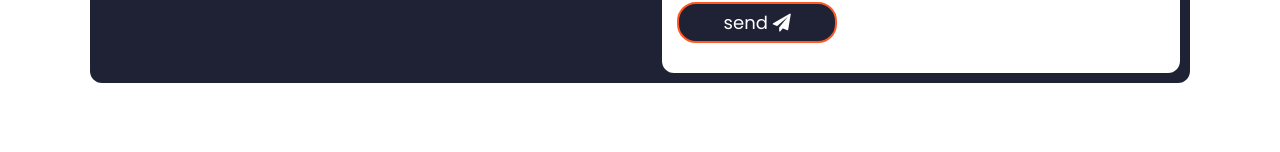
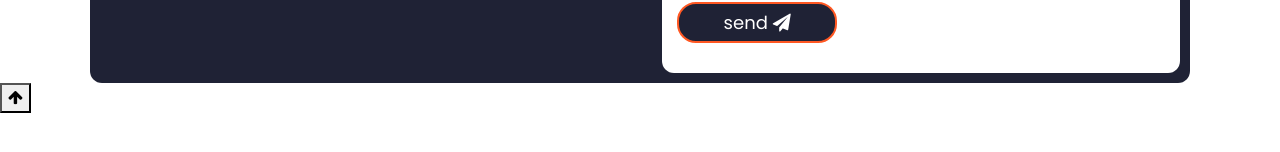
Before and after one commit to saikiransomanagoudar/saikiran-portfolio, a React (Create React App) app in the folder client/: page / in a window 1280 px wide. Shown: the part 2961-3113 px from the top of the page. Built offline with nearby package versions, Linux system fonts and the light colour scheme; a web font is replaced by a local one.

Commit message:
Added navigate to home in ContactMe section

```diff
--- a/client/src/PortfolioContainer/ContactMe/ContactMe.js
+++ b/client/src/PortfolioContainer/ContactMe/ContactMe.js
@@ -136,11 +136,11 @@ export default function ContactMe(props) {
           </form>
         </div>
       </div>
-      {/* <div className="scroll-to-home">
+      <div className="scroll-to-home">
         <button onClick={() => ScrollService.scrollHandler.scrollToHome()}>
           <i className="fa fa-arrow-up"></i>
         </button>
-      </div> */}
+      </div>
     </div>
   );
 }
```
